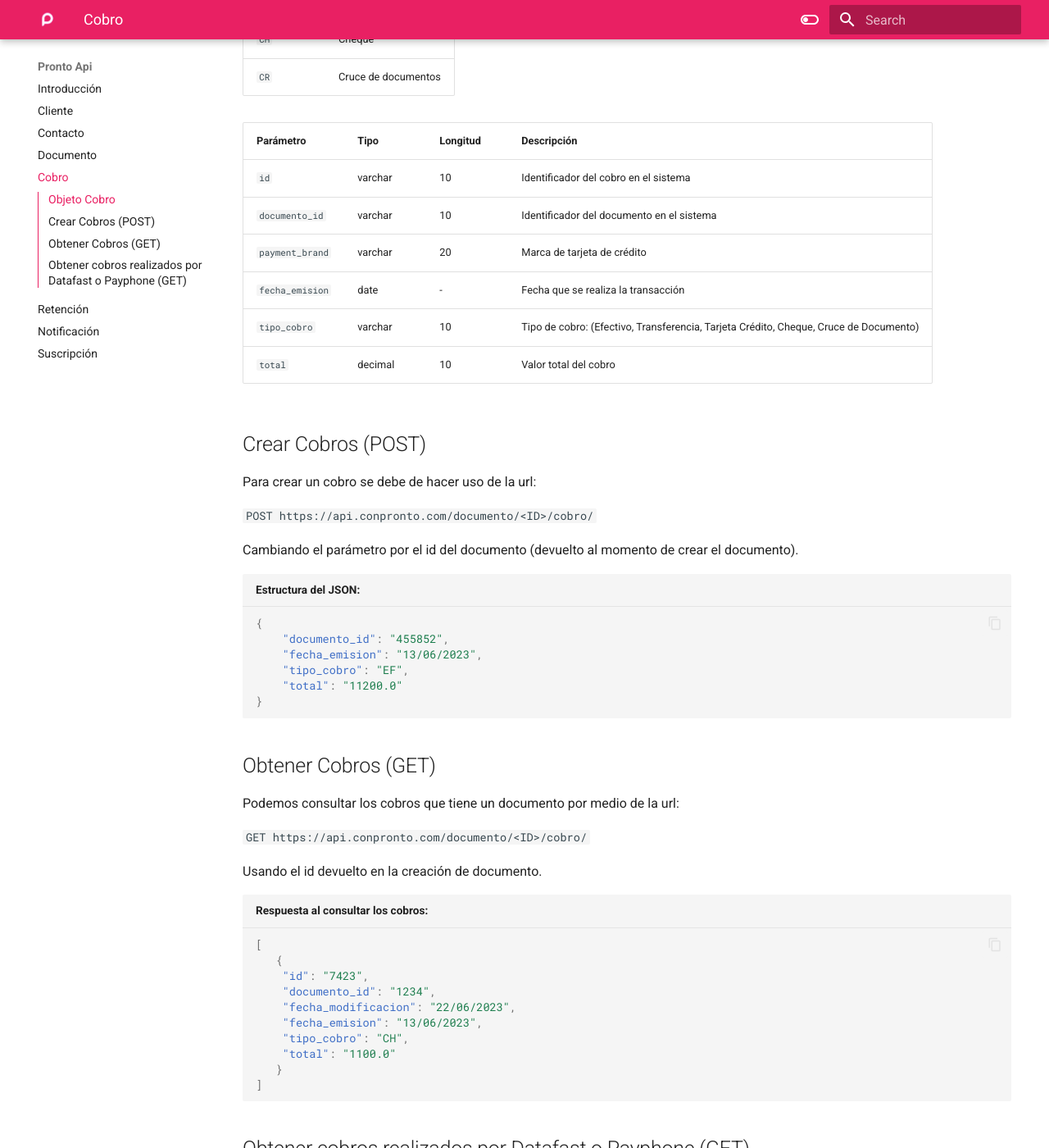
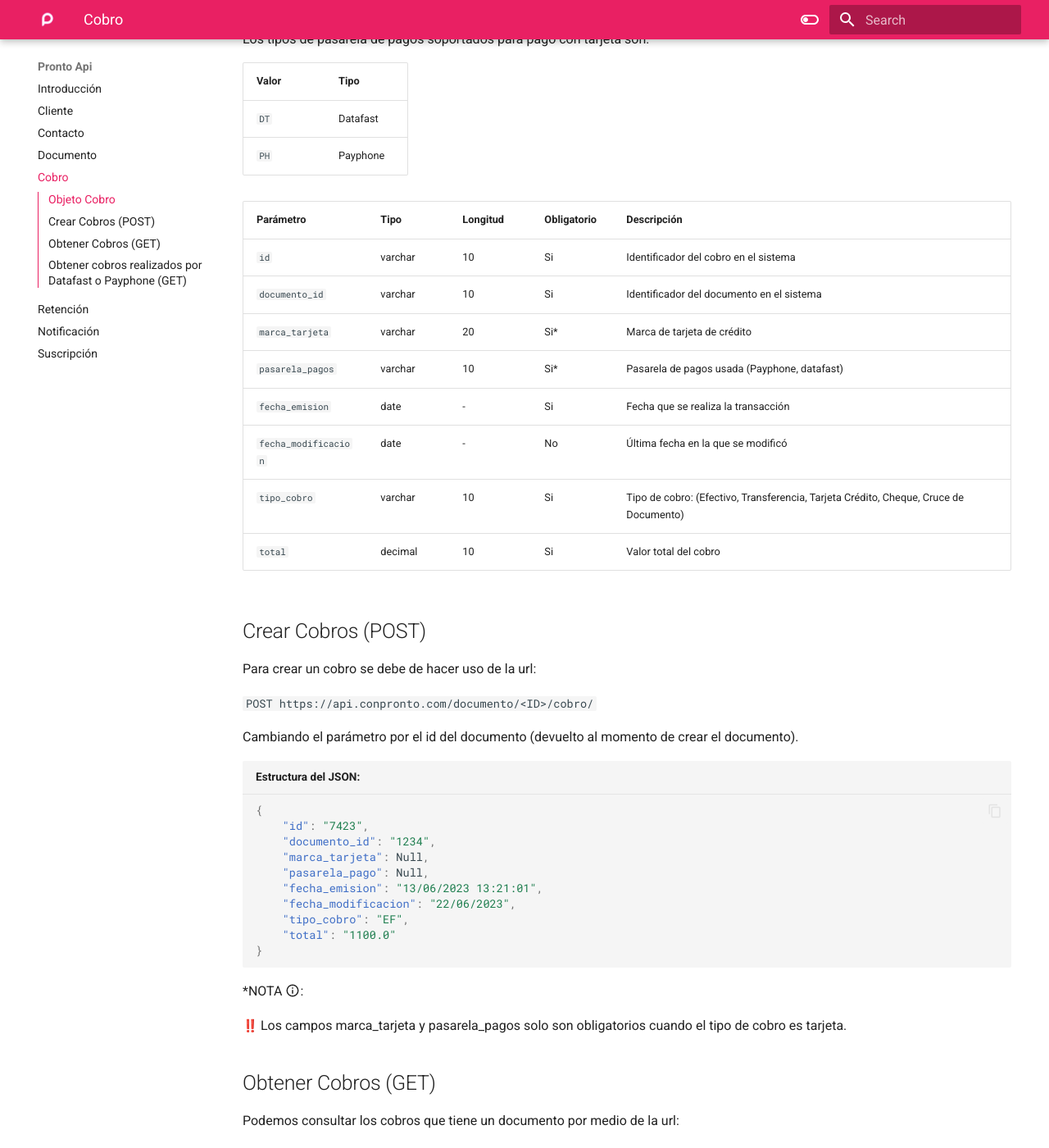
Before and after one commit to conpronto/conpronto.github.io, an MkDocs documentation site: the page built from docs/d_cobros.md, in a window 1280 px wide and 1400 px high, scrolled down 849 px. Shown: the whole window at 82% size. Built offline with MkDocs 1.6.1 and Material for MkDocs 9.7.7, drawn with Linux system fonts in a browser that asks for light colours; emoji names are drawn with the system emoji font; some of the changed text lies outside the part shown.

Commit message:
update JNBA

````diff
--- a/docs/d_cobros.md
+++ b/docs/d_cobros.md
@@ -5,20 +5,14 @@
 ``` json title="Objeto Cobro:"
 [
    {
-	"id": "7423",
-	"documento_id": "1234",
-    "payment_brand": "MASTERCARD",
-	"fecha_emision": "13/06/2023 13:21:01",
-	"tipo_cobro": "TC",
-	"total": "1100.0"
-   },
-   {
-	"id": "7434",
-	"documento_id": "1234",
-	"fecha_modificacion": "22/06/2023",
-	"fecha_emision": "13/06/2023",
-	"tipo_cobro": "CH",
-	"total": "1100.0"
+    "id": "7423",
+    "documento_id": "1234",
+    "marca_tarjeta": "MASTERCARD",
+    "pasarela_pago": "DT",
+    "fecha_emision": "13/06/2023 13:21:01",
+    "fecha_modificacion": "22/06/2023",
+    "tipo_cobro": "TC",
+    "total": "1100.0"
    }
 ]
 ```
@@ -33,14 +27,23 @@ Los tipos de cobros soportados vía API son:
 | `CH  `       | Cheque |
 | `CR  `       | Cruce de documentos |
 
-| Parámetro   | Tipo    | Longitud | Descripción |
-| ----------- | ------- | -------- | ----------- |
-| `id`|varchar|10| Identificador del cobro en el sistema|
-| `documento_id`|varchar|10| Identificador del documento en el sistema|
-| `payment_brand`|varchar|20| Marca de tarjeta de crédito   |
-| `fecha_emision`|date|-| Fecha que se realiza la transacción|
-| `tipo_cobro`|varchar|10| Tipo de cobro: (Efectivo, Transferencia, Tarjeta Crédito, Cheque, Cruce de Documento)|
-| `total` |decimal|10|Valor total del cobro|
+Los tipos de pasarela de pagos soportados para pago con tarjeta son:
+
+| Valor       | Tipo                                 |
+| ----------- | ------------------------------------ |
+| `DT  `       | Datafast                            |
+| `PH `       | Payphone|
+
+| Parámetro       | Tipo    | Longitud | Obligatorio | Descripción |
+| -----------   | ------- | -------- |-------|----------- |
+| `id`|varchar|10|Si| Identificador del cobro en el sistema|
+| `documento_id`|varchar|10|Si| Identificador del documento en el sistema|
+| `marca_tarjeta`|varchar|20|Si*| Marca de tarjeta de crédito   |
+| `pasarela_pagos`|varchar|10|Si*|Pasarela de pagos usada (Payphone, datafast)|
+| `fecha_emision`|date|-|Si| Fecha que se realiza la transacción  |
+| `fecha_modificacion` |date|-|No|Última fecha en la que se modificó |
+| `tipo_cobro`|varchar|10|Si| Tipo de cobro: (Efectivo, Transferencia, Tarjeta Crédito, Cheque, Cruce de Documento)|
+| `total` |decimal|10|Si|Valor total del cobro|
 
 ## Crear Cobros (POST)
 
@@ -52,12 +55,19 @@ Cambiando el parámetro por el id del documento (devuelto al momento de crear el
 
 ``` json title="Estructura del JSON:"
 {
-    "documento_id": "455852",
-    "fecha_emision": "13/06/2023",
+    "id": "7423",
+    "documento_id": "1234",
+    "marca_tarjeta": Null,
+    "pasarela_pago": Null,
+    "fecha_emision": "13/06/2023 13:21:01",
+    "fecha_modificacion": "22/06/2023",
     "tipo_cobro": "EF",
-    "total": "11200.0"
+    "total": "1100.0"
 }
 ```
+*NOTA :material-information-outline:{ title="Nota" }:
+
+:bangbang: Los campos marca_tarjeta y pasarela_pagos solo son obligatorios cuando el tipo de cobro es tarjeta.
 
 ## Obtener Cobros (GET)
 
````
Also changed, not shown: docs/c_documentos.md (+1 -1 lines).
